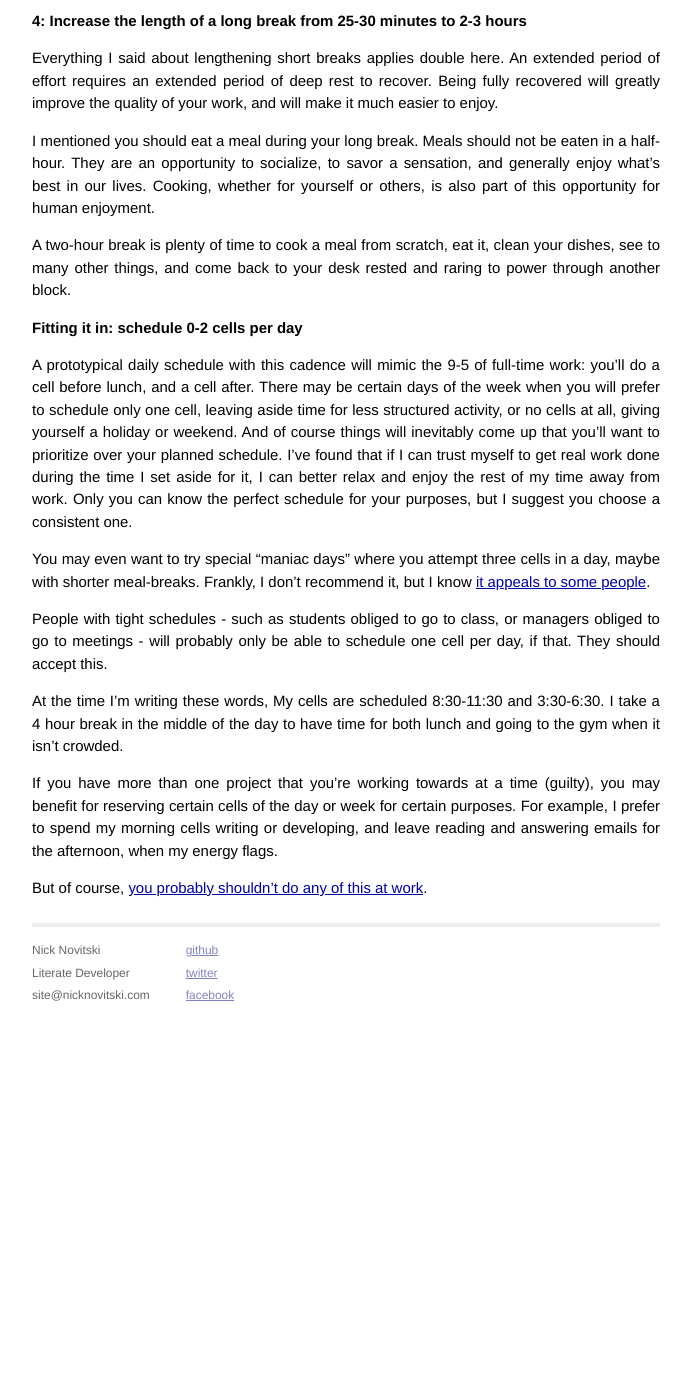
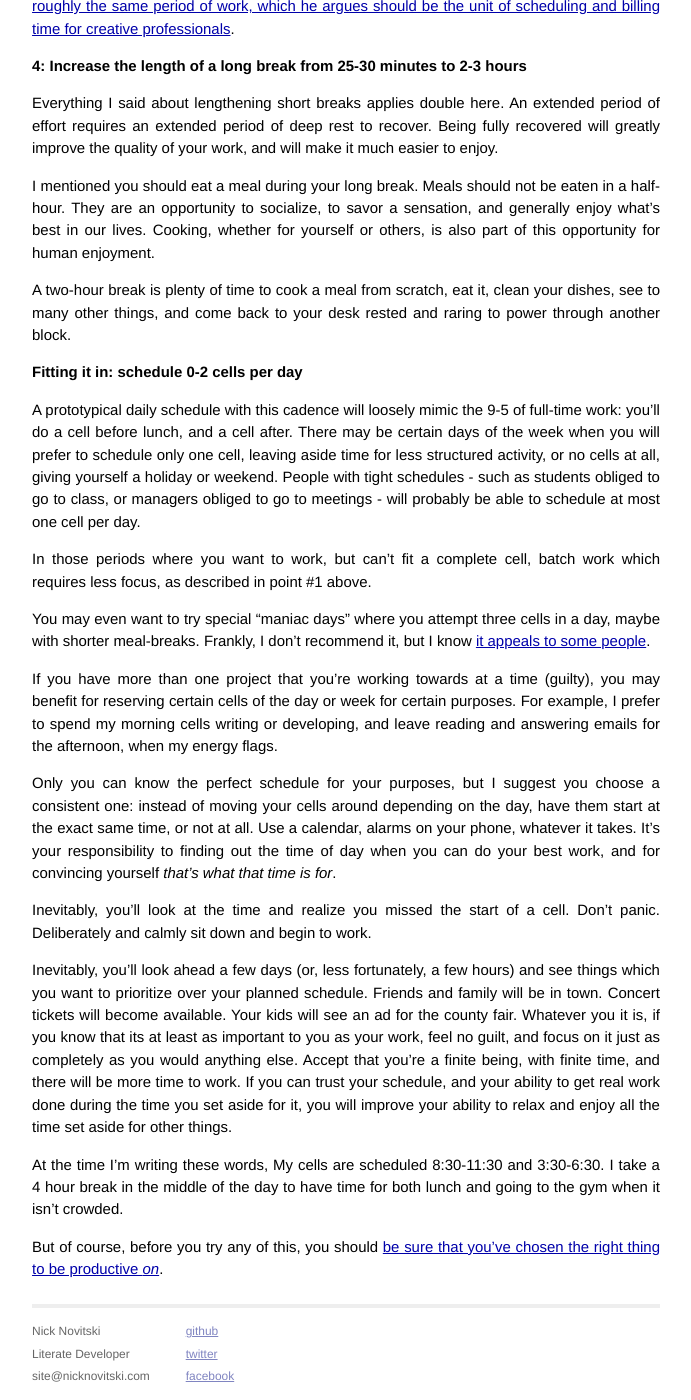
Before and after one commit to nicknovitski/nicknovitski.github.io, a Jekyll site: the page built from _posts/2016-09-28-tick-tock.md, in a window 1280 px wide and 1400 px high, scrolled down 2299 px. Shown: the whole window, without its empty margins (294-985 px from the left). Built offline with Jekyll 4.4.1, drawn with Linux system fonts in a browser that asks for light colours; before the commit the page ends 3318 px from its top, so only the background shows below that; some of the changed text lies outside the part shown.

Commit message:
tick-tock: 2nd draft

```diff
--- a/_posts/2016-09-28-tick-tock.md
+++ b/_posts/2016-09-28-tick-tock.md
@@ -38,7 +38,7 @@ Besides my personal anecdotes, formal and informal studies also suggest that [a
 
 It’s possible that work-periods of 25 minutes fit other kinds of work, or that other people find  easier to concentrate for that length of time.  I don’t know you, but not only am I confident you can learn to concentrate for 50 minutes instead, I bet you can learn it _faster_ by actually practicing at that length.
 
-If your work is composed of tasks which take much less time to complete than 50 minutes, fill the work period by batching tasks together by goal, or anything they have in common.
+If your work is composed of tasks which take much less time to complete than 50 minutes, fill the work period by batching similar or related tasks together.  For example, you could schedule several meetings or calls back to back, or decide to work on all the assorted tasks required for an overarching goal.
 
 I call these extended pomodoros “tocks,” a term I stole from [Bethany Soule at Beeminder](http://blog.beeminder.com/tocks/).
 
@@ -84,14 +84,20 @@ A two-hour break is plenty of time to cook a meal from scratch, eat it, clean yo
 
 ## Fitting it in: schedule 0-2 cells per day
 
-A prototypical daily schedule with this cadence will mimic the 9-5 of full-time work: you’ll do a cell before lunch, and a cell after.  There may be certain days of the week when you will prefer to schedule only one cell, leaving aside time for less structured activity, or no cells at all, giving yourself a holiday or weekend.  And of course things will inevitably come up that you’ll want to prioritize over your planned schedule. I’ve found that if I can trust myself to get real work done during the time I set aside for it, I can better relax and enjoy the rest of my time away from work.  Only you can know the perfect schedule for your purposes, but I suggest you choose a consistent one.
+A prototypical daily schedule with this cadence will loosely mimic the 9-5 of full-time work: you’ll do a cell before lunch, and a cell after.  There may be certain days of the week when you will prefer to schedule only one cell, leaving aside time for less structured activity, or no cells at all, giving yourself a holiday or weekend. People with tight schedules - such as students obliged to go to class, or managers obliged to go to meetings - will probably be able to schedule at most one cell per day.
+
+In those periods where you want to work, but can't fit a complete cell, batch work which requires less focus, as described in point #1 above.
 
 You may even want to try special “maniac days” where you attempt three cells in a day, maybe with shorter meal-breaks.  Frankly, I don’t recommend it, but I know [it appeals to some people](http://blog.nickwinter.net/the-120-hour-workweek-epic-coding-time-lapse).
 
-People with tight schedules - such as students obliged to go to class, or managers obliged to go to meetings - will probably only be able to schedule one cell per day, if that.  They should accept this.
+If you have more than one project that you’re working towards at a time (guilty), you may benefit for reserving certain cells of the day or week for certain purposes.  For example, I prefer to spend my morning cells writing or developing, and leave reading and answering emails for the afternoon, when my energy flags.
+
+Only you can know the perfect schedule for your purposes, but I suggest you choose a consistent one: instead of moving your cells around depending on the day, have them start at the exact same time, or not at all. Use a calendar, alarms on your phone, whatever it takes.  It's your responsibility to finding out the time of day when you can do your best work, and for convincing yourself _that's what that time is for_.
+
+Inevitably, you'll look at the time and realize you missed the start of a cell.  Don't panic.  Deliberately and calmly sit down and begin to work.
+
+Inevitably, you'll look ahead a few days (or, less fortunately, a few hours) and see things which you want to prioritize over your planned schedule. Friends and family will be in town. Concert tickets will become available.  Your kids will see an ad for the county fair.  Whatever you it is, if you know that its at least as important to you as your work, feel no guilt, and focus on it just as completely as you would anything else.  Accept that you're a finite being, with finite time, and there will be more time to work.  If you can trust your schedule, and your ability to get real work done during the time you set aside for it, you will improve your ability to relax and enjoy all the time set aside for other things.
 
 At the time I’m writing these words, My cells are scheduled 8:30-11:30 and 3:30-6:30.  I take a 4 hour break in the middle of the day to have time for both lunch and going to the gym when it isn’t crowded.
 
-If you have more than one project that you’re working towards at a time (guilty), you may benefit for reserving certain cells of the day or week for certain purposes.  For example, I prefer to spend my morning cells writing or developing, and leave reading and answering emails for the afternoon, when my energy flags.
-
-But of course, [you probably shouldn’t do any of this at work](/when-to-be-productive).
+But of course, before you try any of this, you should [be sure that you've chosen the right thing to be productive _on_](/when-to-be-productive).
```
